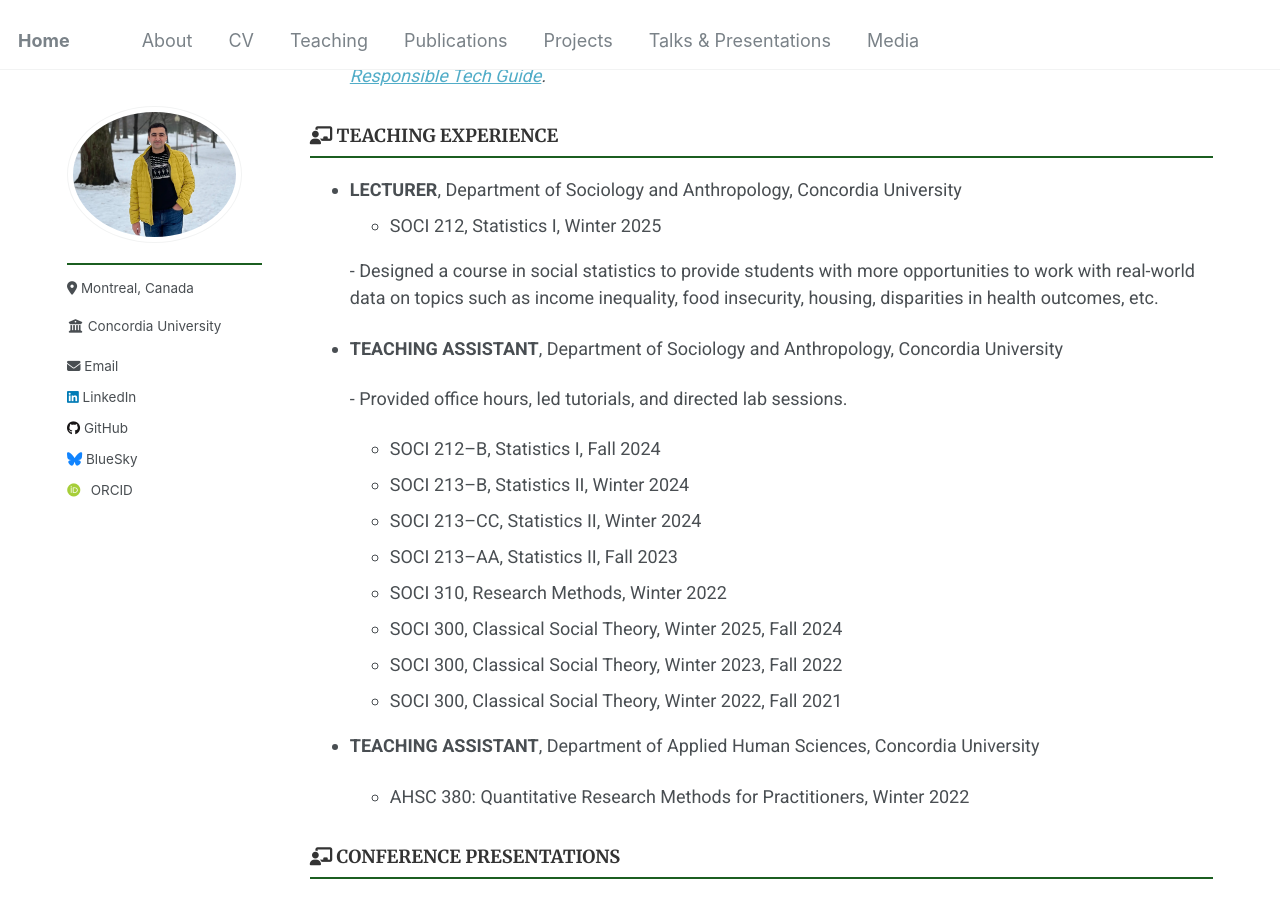
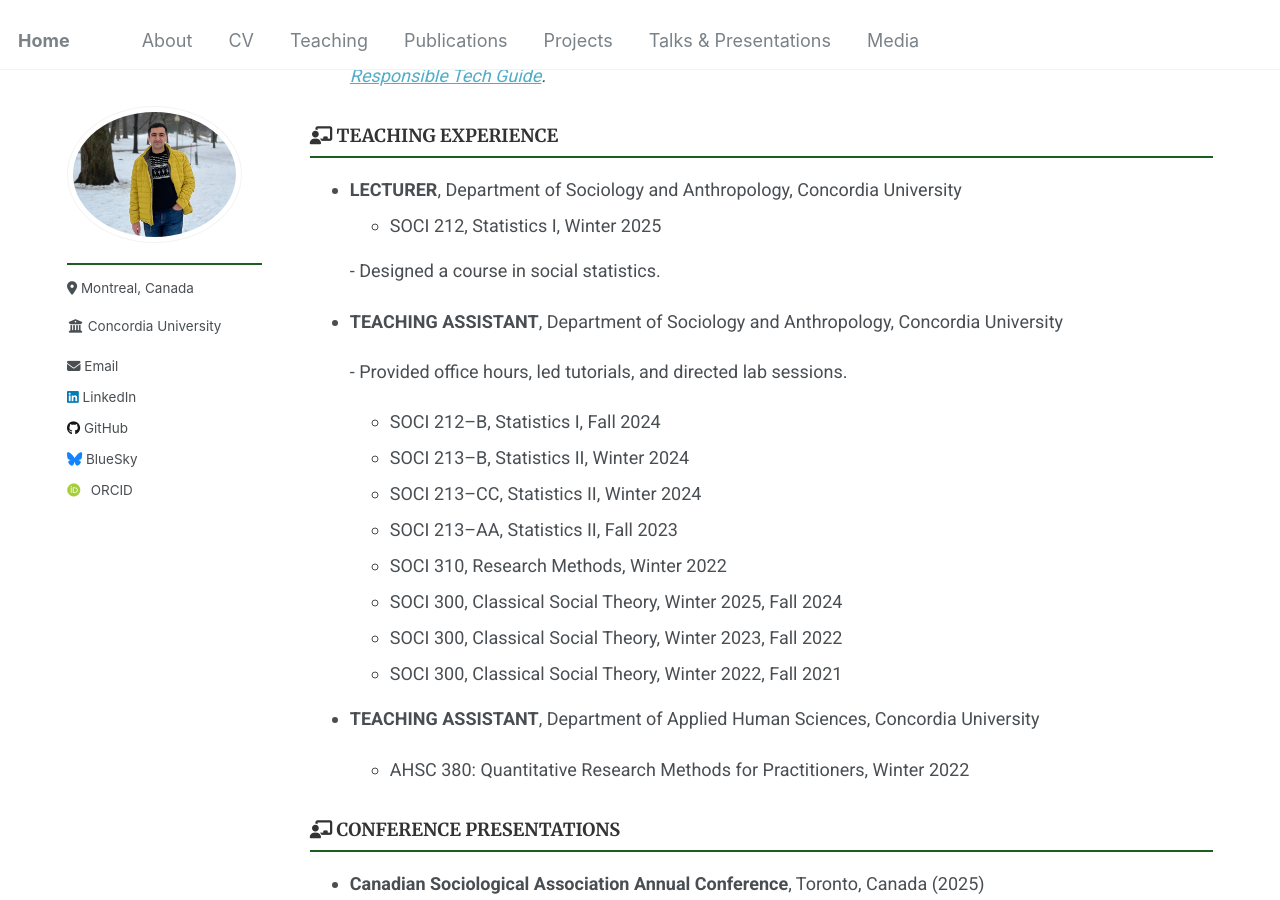
Before and after one commit to Mohsnmonji/mohsnmonji.github.io, a Jekyll site: the page built from _pages/Curriculum Vitae.md, in a window 1280 px wide and 900 px high, scrolled down 1489 px. Built offline with Jekyll 4.4.1, drawn with Linux system fonts in a browser that asks for light colours; some web fonts are replaced.

Commit message:
Update Curriculum Vitae.md

```diff
--- a/_pages/Curriculum Vitae.md
+++ b/_pages/Curriculum Vitae.md
@@ -72,7 +72,7 @@ author_profile: true
 - **LECTURER**, Department of Sociology and Anthropology, Concordia University
   - SOCI 212, Statistics I, Winter 2025
 
-  \- Designed a course in social statistics to provide students with more opportunities to work with real-world data on topics such as income inequality, food insecurity, housing, disparities in health outcomes, etc.
+  \- Designed a course in social statistics.
 - **TEACHING ASSISTANT**, Department of Sociology and Anthropology, Concordia University
 
   \- Provided office hours, led tutorials, and directed lab sessions.
```
